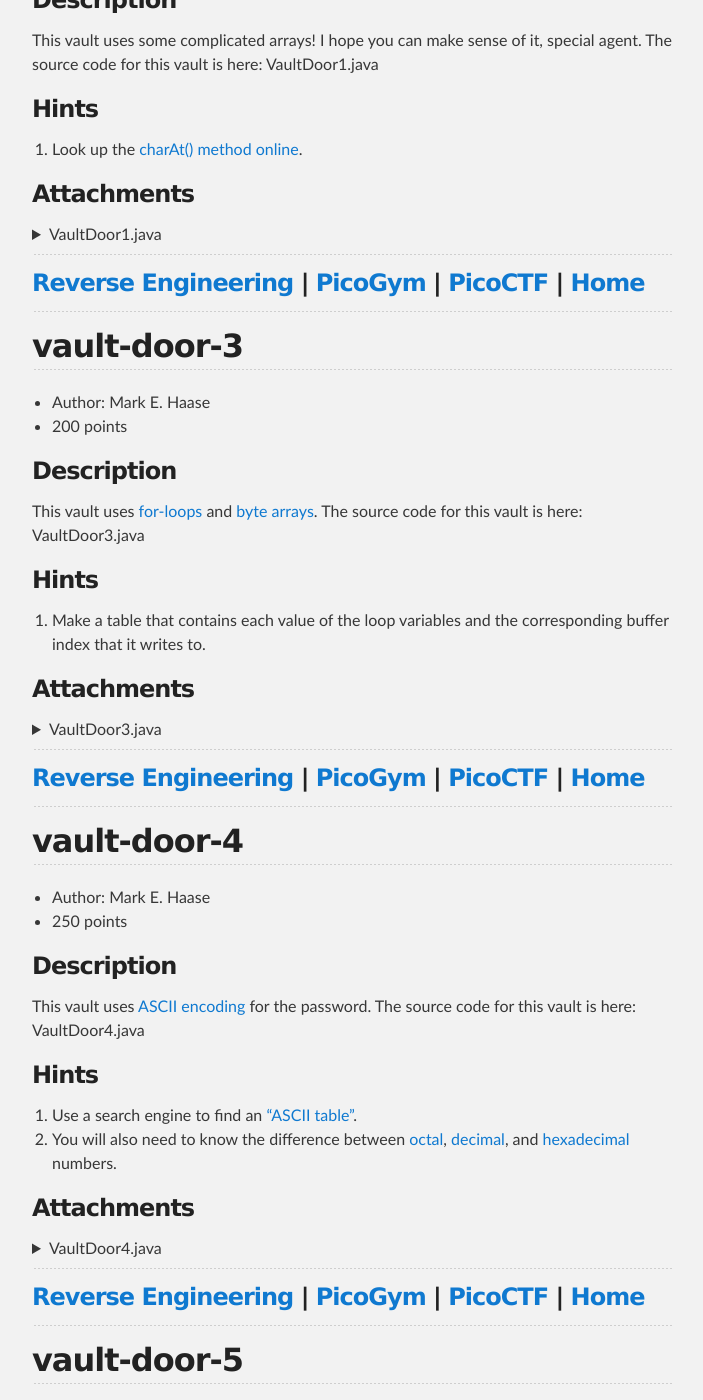
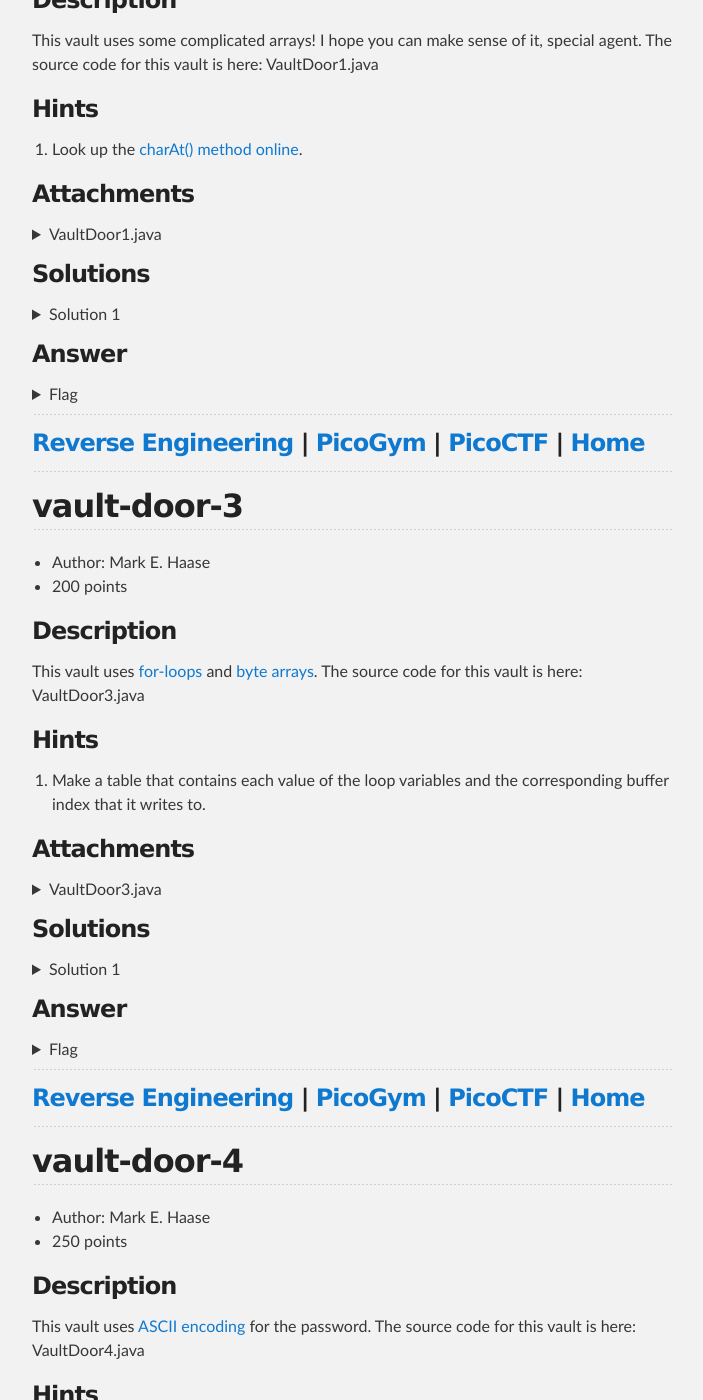
Before and after one commit to djm89uk/djm89uk.github.io, a Jekyll site: the page built from picogym_re.md, in a window 1280 px wide and 1400 px high, scrolled down 2014 px. Shown: the whole window, without its empty margins (288-991 px from the left). Built offline with Jekyll 4.4.1, drawn with Linux system fonts in a browser that asks for light colours; our own code applies the rules of GitHub Pages for plain Markdown files; Markdown is read by kramdown in place of the engine named in the settings; some of the changed text lies outside the part shown.

Commit message:
Update picogym_re.md

```diff
--- a/picogym_re.md
+++ b/picogym_re.md
@@ -84,7 +84,7 @@ class VaultDoorTraining {
 ### Solutions
 <details>
 <summary markdown="span">Solution 1</summary>
-
+Solution here
 </details>
 
 ### Answer
@@ -185,6 +185,23 @@ class VaultDoor1 {
 
 </details>
 
+
+### Solutions
+<details>
+<summary markdown="span">Solution 1</summary>
+Solution here
+</details>
+
+### Answer
+<details>
+<summary markdown="span">Flag</summary>
+
+~~~
+picoCTF{}
+~~~
+
+</details>
+
 ---
 
 ### [Reverse Engineering](#contents) | [PicoGym](./picogym.md) | [PicoCTF](./picoctf.md) | [Home](./index.md)
@@ -255,6 +272,22 @@ class VaultDoor3 {
         return s.equals("jU5t_a_sna_3lpm12g94c_u_4_m7ra41");
     }
 }
+~~~
+
+</details>
+
+### Solutions
+<details>
+<summary markdown="span">Solution 1</summary>
+Solution here
+</details>
+
+### Answer
+<details>
+<summary markdown="span">Flag</summary>
+
+~~~
+picoCTF{}
 ~~~
 
 </details>
@@ -331,6 +364,22 @@ class VaultDoor4 {
         return true;
     }
 }
+~~~
+
+</details>
+
+### Solutions
+<details>
+<summary markdown="span">Solution 1</summary>
+Solution here
+</details>
+
+### Answer
+<details>
+<summary markdown="span">Flag</summary>
+
+~~~
+picoCTF{}
 ~~~
 
 </details>
@@ -415,6 +464,22 @@ class VaultDoor5 {
 
 </details>
 
+### Solutions
+<details>
+<summary markdown="span">Solution 1</summary>
+Solution here
+</details>
+
+### Answer
+<details>
+<summary markdown="span">Flag</summary>
+
+~~~
+picoCTF{}
+~~~
+
+</details>
+
 ---
 
 ### [Reverse Engineering](#contents) | [PicoGym](./picogym.md) | [PicoCTF](./picoctf.md) | [Home](./index.md)
@@ -483,6 +548,22 @@ class VaultDoor6 {
         return true;
     }
 }
+~~~
+
+</details>
+
+### Solutions
+<details>
+<summary markdown="span">Solution 1</summary>
+Solution here
+</details>
+
+### Answer
+<details>
+<summary markdown="span">Flag</summary>
+
+~~~
+picoCTF{}
 ~~~
 
 </details>
@@ -585,6 +666,22 @@ class VaultDoor7 {
 
 </details>
 
+### Solutions
+<details>
+<summary markdown="span">Solution 1</summary>
+Solution here
+</details>
+
+### Answer
+<details>
+<summary markdown="span">Flag</summary>
+
+~~~
+picoCTF{}
+~~~
+
+</details>
+
 ---
 
 ### [Reverse Engineering](#contents) | [PicoGym](./picogym.md) | [PicoCTF](./picoctf.md) | [Home](./index.md)
@@ -630,6 +727,22 @@ char mask2 = (char)(1 << p2); /* char mask3 = (char)(1<<p1<<p2); mask1++; mask1-
 System.out.println("bit2 " + Integer.toBinaryString(bit2)); */ char rest = (char)(c & ~(mask1 | mask2)); char shift = (char)(p2 - p1); char result = (char)((bit1<<shift) | (bit2>>shift) | rest); return result;
 } public boolean checkPassword(String password) {char[] scrambled = scramble(password); char[] expected = {
 0xF4, 0xC0, 0x97, 0xF0, 0x77, 0x97, 0xC0, 0xE4, 0xF0, 0x77, 0xA4, 0xD0, 0xC5, 0x77, 0xF4, 0x86, 0xD0, 0xA5, 0x45, 0x96, 0x27, 0xB5, 0x77, 0xD2, 0xD0, 0xB4, 0xE1, 0xC1, 0xE0, 0xD0, 0xD0, 0xE0 }; return Arrays.equals(scrambled, expected); } }
+~~~
+
+</details>
+
+### Solutions
+<details>
+<summary markdown="span">Solution 1</summary>
+Solution here
+</details>
+
+### Answer
+<details>
+<summary markdown="span">Flag</summary>
+
+~~~
+picoCTF{}
 ~~~
 
 </details>
@@ -685,6 +798,22 @@ asm1:
 
 </details>
 
+### Solutions
+<details>
+<summary markdown="span">Solution 1</summary>
+Solution here
+</details>
+
+### Answer
+<details>
+<summary markdown="span">Flag</summary>
+
+~~~
+picoCTF{}
+~~~
+
+</details>
+
 ---
 
 ### [Reverse Engineering](#contents) | [PicoGym](./picogym.md) | [PicoCTF](./picoctf.md) | [Home](./index.md)
@@ -730,6 +859,22 @@ asm2:
 
 </details>
 
+### Solutions
+<details>
+<summary markdown="span">Solution 1</summary>
+Solution here
+</details>
+
+### Answer
+<details>
+<summary markdown="span">Flag</summary>
+
+~~~
+picoCTF{}
+~~~
+
+</details>
+
 ---
 
 ### [Reverse Engineering](#contents) | [PicoGym](./picogym.md) | [PicoCTF](./picoctf.md) | [Home](./index.md)
@@ -767,6 +912,22 @@ asm3:
 	<+22>:	nop
 	<+23>:	pop    ebp
 	<+24>:	ret
+~~~
+
+</details>
+
+### Solutions
+<details>
+<summary markdown="span">Solution 1</summary>
+Solution here
+</details>
+
+### Answer
+<details>
+<summary markdown="span">Flag</summary>
+
+~~~
+picoCTF{}
 ~~~
 
 </details>
@@ -858,6 +1019,22 @@ asm4:
 
 </details>
 
+### Solutions
+<details>
+<summary markdown="span">Solution 1</summary>
+Solution here
+</details>
+
+### Answer
+<details>
+<summary markdown="span">Flag</summary>
+
+~~~
+picoCTF{}
+~~~
+
+</details>
+
 ---
 
 ### [Reverse Engineering](#contents) | [PicoGym](./picogym.md) | [PicoCTF](./picoctf.md) | [Home](./index.md)
@@ -892,6 +1069,22 @@ otp (binary file)
 
 </details>
 
+### Solutions
+<details>
+<summary markdown="span">Solution 1</summary>
+Solution here
+</details>
+
+### Answer
+<details>
+<summary markdown="span">Flag</summary>
+
+~~~
+picoCTF{}
+~~~
+
+</details>
+
 ---
 
 ### [Reverse Engineering](#contents) | [PicoGym](./picogym.md) | [PicoCTF](./picoctf.md) | [Home](./index.md)
@@ -915,6 +1108,22 @@ Where do droid logs go. Check out this file.
 ### Attachments
 
 zero.apk
+
+### Solutions
+<details>
+<summary markdown="span">Solution 1</summary>
+Solution here
+</details>
+
+### Answer
+<details>
+<summary markdown="span">Flag</summary>
+
+~~~
+picoCTF{}
+~~~
+
+</details>
 
 ---
 
@@ -941,6 +1150,22 @@ Find the pass, get the flag. Check out this file.
 
 one.apk
 
+### Solutions
+<details>
+<summary markdown="span">Solution 1</summary>
+Solution here
+</details>
+
+### Answer
+<details>
+<summary markdown="span">Flag</summary>
+
+~~~
+picoCTF{}
+~~~
+
+</details>
+
 ---
 
 ### [Reverse Engineering](#contents) | [PicoGym](./picogym.md) | [PicoCTF](./picoctf.md) | [Home](./index.md)
@@ -965,6 +1190,22 @@ Find the pass, get the flag. Check out this file.
 ### Attachments
 
 two.apk
+
+### Solutions
+<details>
+<summary markdown="span">Solution 1</summary>
+Solution here
+</details>
+
+### Answer
+<details>
+<summary markdown="span">Flag</summary>
+
+~~~
+picoCTF{}
+~~~
+
+</details>
 
 ---
 
@@ -991,6 +1232,22 @@ Find the pass, get the flag. Check out this file.
 
 three.apk
 
+### Solutions
+<details>
+<summary markdown="span">Solution 1</summary>
+Solution here
+</details>
+
+### Answer
+<details>
+<summary markdown="span">Flag</summary>
+
+~~~
+picoCTF{}
+~~~
+
+</details>
+
 ---
 
 ### [Reverse Engineering](#contents) | [PicoGym](./picogym.md) | [PicoCTF](./picoctf.md) | [Home](./index.md)
@@ -1013,6 +1270,22 @@ None
 ### Attachments
 
 four.apk
+
+### Solutions
+<details>
+<summary markdown="span">Solution 1</summary>
+Solution here
+</details>
+
+### Answer
+<details>
+<summary markdown="span">Flag</summary>
+
+~~~
+picoCTF{}
+~~~
+
+</details>
 
 ---
 
@@ -1046,6 +1319,22 @@ picoCTF{w1{1wq8/7376j.:}
 
 </details>
 
+### Solutions
+<details>
+<summary markdown="span">Solution 1</summary>
+Solution here
+</details>
+
+### Answer
+<details>
+<summary markdown="span">Flag</summary>
+
+~~~
+picoCTF{}
+~~~
+
+</details>
+
 ---
 
 ### [Reverse Engineering](#contents) | [PicoGym](./picogym.md) | [PicoCTF](./picoctf.md) | [Home](./index.md)
@@ -1073,6 +1362,22 @@ The name of the game is speed. Are you quick enough to solve this problem and ke
 
 "need-for-speed" binary file.
 
+### Solutions
+<details>
+<summary markdown="span">Solution 1</summary>
+Solution here
+</details>
+
+### Answer
+<details>
+<summary markdown="span">Flag</summary>
+
+~~~
+picoCTF{}
+~~~
+
+</details>
+
 ---
 
 ### [Reverse Engineering](#contents) | [PicoGym](./picogym.md) | [PicoCTF](./picoctf.md) | [Home](./index.md)
@@ -1098,6 +1403,22 @@ Can you reverse this Windows Binary?
 
 win-exec-1.exe
 
+### Solutions
+<details>
+<summary markdown="span">Solution 1</summary>
+Solution here
+</details>
+
+### Answer
+<details>
+<summary markdown="span">Flag</summary>
+
+~~~
+picoCTF{}
+~~~
+
+</details>
+
 ---
 
 ### [Reverse Engineering](#contents) | [PicoGym](./picogym.md) | [PicoCTF](./picoctf.md) | [Home](./index.md)
@@ -1121,6 +1442,22 @@ In this program, identify the last integer value that is passed as parameter to
 
 "vuln" binary file.
 
+### Solutions
+<details>
+<summary markdown="span">Solution 1</summary>
+Solution here
+</details>
+
+### Answer
+<details>
+<summary markdown="span">Flag</summary>
+
+~~~
+picoCTF{}
+~~~
+
+</details>
+
 ---
 
 ### [Reverse Engineering](#contents) | [PicoGym](./picogym.md) | [PicoCTF](./picoctf.md) | [Home](./index.md)
```
